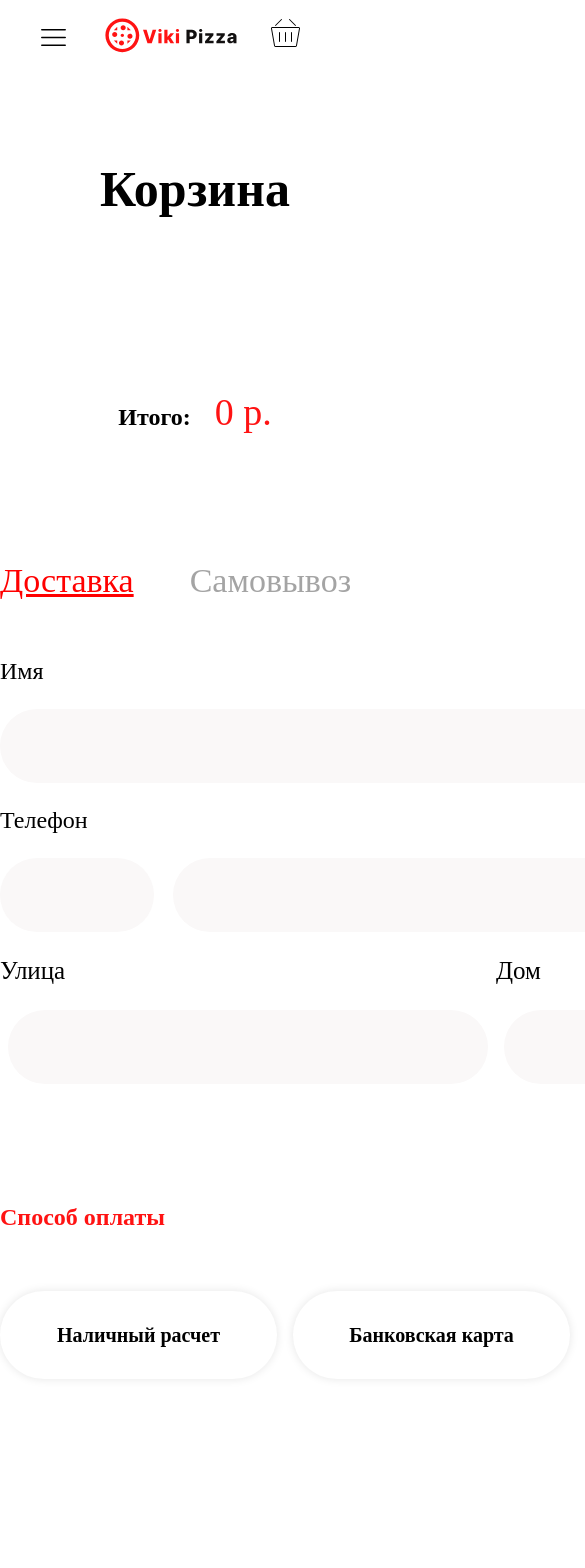
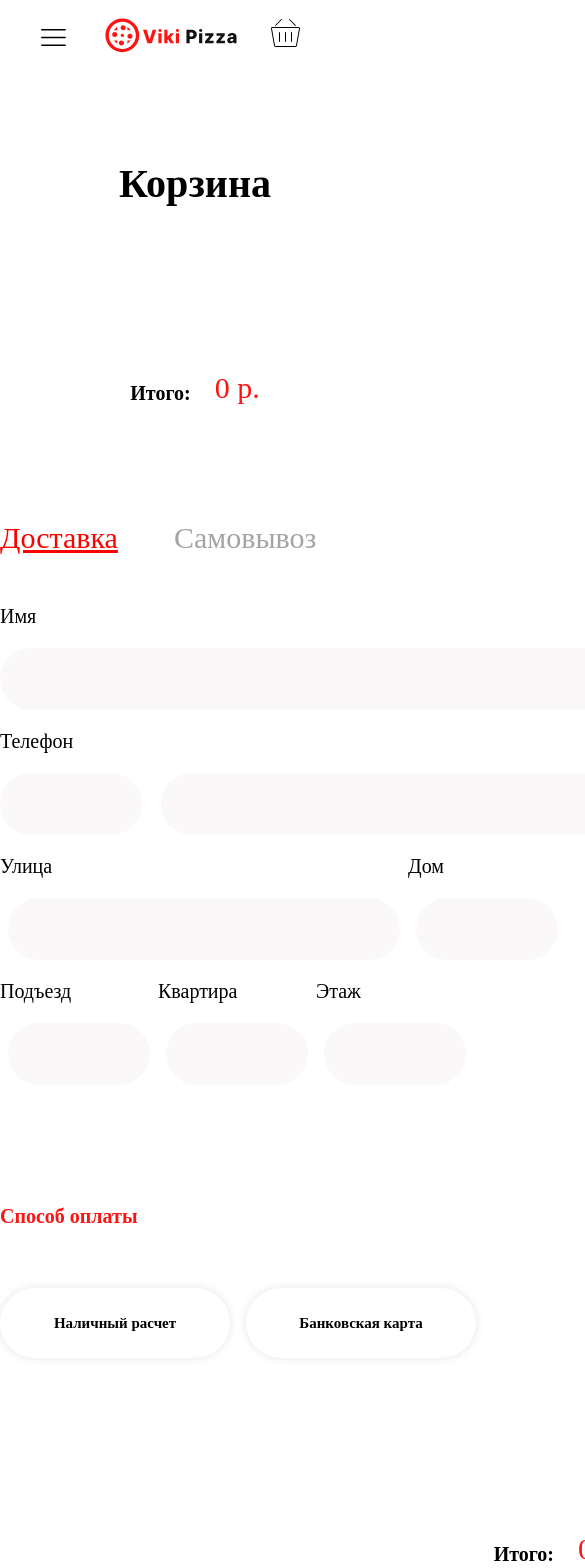
Before and after one commit to Pavlik17/pizza, a Vue app: page /cart in a window 390 px wide. Shown: the top 1568 px of the page, 585 px wide, since content can reach past the window. Built offline with nearby package versions, Linux system fonts and the light colour scheme.

Commit message:
адаптив корзины'origin/main'

```diff
--- a/src/components/CartContent/style.scss
+++ b/src/components/CartContent/style.scss
@@ -32,3 +32,32 @@
   color: #ff1313;
   font-size: 38px;
 }
+.address-fields{
+  width: 100%;
+}
+
+@media (max-width: 1300px){
+  .main-container{
+    max-width: 1000px;
+  }
+  .total_prise{
+    font-size: 30px;
+  }
+}
+@media (max-width: 1100px) {
+  .main-container{
+    max-width: 800px;
+  }
+  .cart-title{
+    font-size: 40px;
+  }
+  .total{
+    font-size: 20px;
+  }
+  .total_prise{
+    font-size: 30px;
+  }
+}
+@media (max-width: 850px) {
+
+}
--- a/src/components/CartElement/CartElement.vue
+++ b/src/components/CartElement/CartElement.vue
@@ -18,13 +18,13 @@ const props = defineProps({
 <template>
   <div class="cart-element">
     <div class="product-image">
-      <img src="../../../public/assets/pizza_cart_image.png" alt="pizza">
+      <img class="image" src="../../../public/assets/pizza_cart_image.png" alt="pizza">
     </div>
     <p class="product-name">{{props.product_name}}</p>
     <div class="quantity-panel">
-      <minus-cart-button @click="store.minusProductInCart(idProduct)"/>
+      <minus-cart-button class="minus_quantity_button" @click="store.minusProductInCart(idProduct)"/>
       <div class="quantity_products">{{props.count}}</div>
-      <plus-cart-button @click="store.plusProductInCart(idProduct)"/>
+      <plus-cart-button class="add_quantity_button" @click="store.plusProductInCart(idProduct)"/>
     </div>
     <div class="price_product">{{props.price * props.count}} р.</div>
     <delete-product-cart-button class="delete-product-cart-button" @click="store.removeProductFromCart(props.idProduct)"/>
--- a/src/components/CartElement/style.scss
+++ b/src/components/CartElement/style.scss
@@ -42,3 +42,48 @@
   margin-top: -100px;
 
 }
+@media (max-width: 1300px){
+  .cart-title{
+    font-size: 45px;
+  }
+  .product-name{
+    font-size: 25px;
+    padding-right: 150px;
+  }
+  .quantity_products{
+    font-size: 29px;
+  }
+  .price_product{
+    font-size: 25px;
+    padding-left: 140px;
+  }
+}
+@media (max-width: 1100px) {
+  .product-name{
+    padding-right: 80px;
+    font-size: 20px
+  }
+  .add_quantity_button{
+    max-width: 30px;
+  }
+  .minus_quantity_button{
+    max-width: 30px;
+  }
+  .quantity_products{
+    font-size: 25px;
+  }
+  .price_product{
+    padding-left: 80px;
+    font-size: 20px;
+  }
+  .image{
+    max-width: 100px;
+  }
+  .delete-product-cart-button{
+    margin-top: -70px;
+  }
+}
+
+@media (max-width: 850px) {
+
+}
--- a/src/components/OrderInformation/style.scss
+++ b/src/components/OrderInformation/style.scss
@@ -81,6 +81,7 @@
   display: flex;
   border:none;
   font-size: 25px;
+  flex-wrap: wrap;
 }
 .street{
   width: 458px;
@@ -314,3 +315,116 @@
   padding-bottom: 164px;
   cursor: pointer;
 }
+
+@media (max-width: 1100px) {
+  .user-name{
+    font-size: 20px;
+  }
+  .input_field_name{
+    width: 600px;
+    height: 60px;
+  }
+  .validation_failed_input_name{
+    width: 600px;
+    height: 60px;
+  }
+  .code_country{
+    width: 120px;
+    height: 60px;
+  }
+  .validation_failed_code_country{
+    width: 120px;
+    height: 60px;
+  }
+  .phone_number{
+    width: 440px;
+    height: 60px;
+  }
+  .validation_failed_phone_number{
+    width: 440px;
+    height: 60px;
+  }
+  .street{
+    width: 370px;
+    height: 60px;
+  }
+  .validation_failed_street{
+    width: 370px;
+    height: 60px;
+  }
+  .home{
+    width: 120px;
+    height: 60px;
+  }
+  .validation_failed_home{
+    width: 120px;
+    height: 60px;
+  }
+  .entrance{
+    width: 120px;
+    height: 60px;
+  }
+  .validation_failed_entrance{
+    width: 120px;
+    height: 60px;
+  }
+  .flat{
+    width: 120px;
+    height: 60px;
+  }
+  .validation_failed_flat{
+    width: 120px;
+    height: 60px;
+  }
+  .floor{
+    width: 120px;
+    height: 60px;
+  }
+  .validation_failed_floor{
+    width: 120px;
+    height: 60px;
+  }
+  .phone-number-user{
+    font-size: 20px;
+  }
+  .address-fields{
+    font-size: 20px;
+  }
+  .shipping_method__delivery{
+    font-size: 30px;
+  }
+  .shipping_method__pickup{
+    font-size: 30px;
+  }
+  .order-button-cart-1 {
+    max-width: 260px;
+  }
+  .return-change-order-button{
+    font-size: 15px;
+  }
+  .total{
+    font-size: 20px;
+  }
+  .total_prise{
+    font-size: 30px;
+  }
+  .payment-method-title{
+    font-size: 20px;
+  }
+  .payment-buttons{
+    padding-bottom: 80px;
+  }
+  .cash-payment-button{
+    width: 230px;
+    height: 70px;
+    font-size: 15px;
+  }
+  .bank-card-button{
+    width: 230px;
+    height: 70px;
+    font-size: 15px;
+  }
+}
+@media (max-width: 850px) {
+
+}
```
